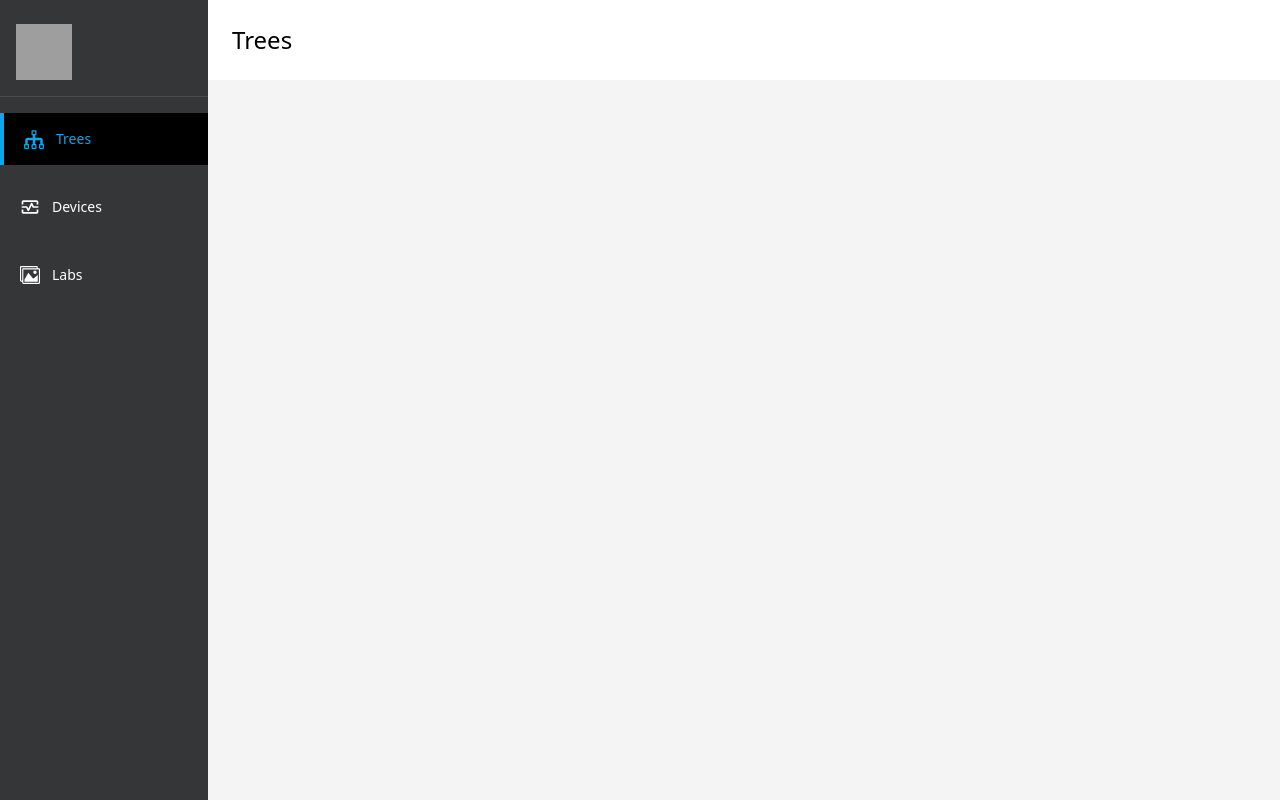
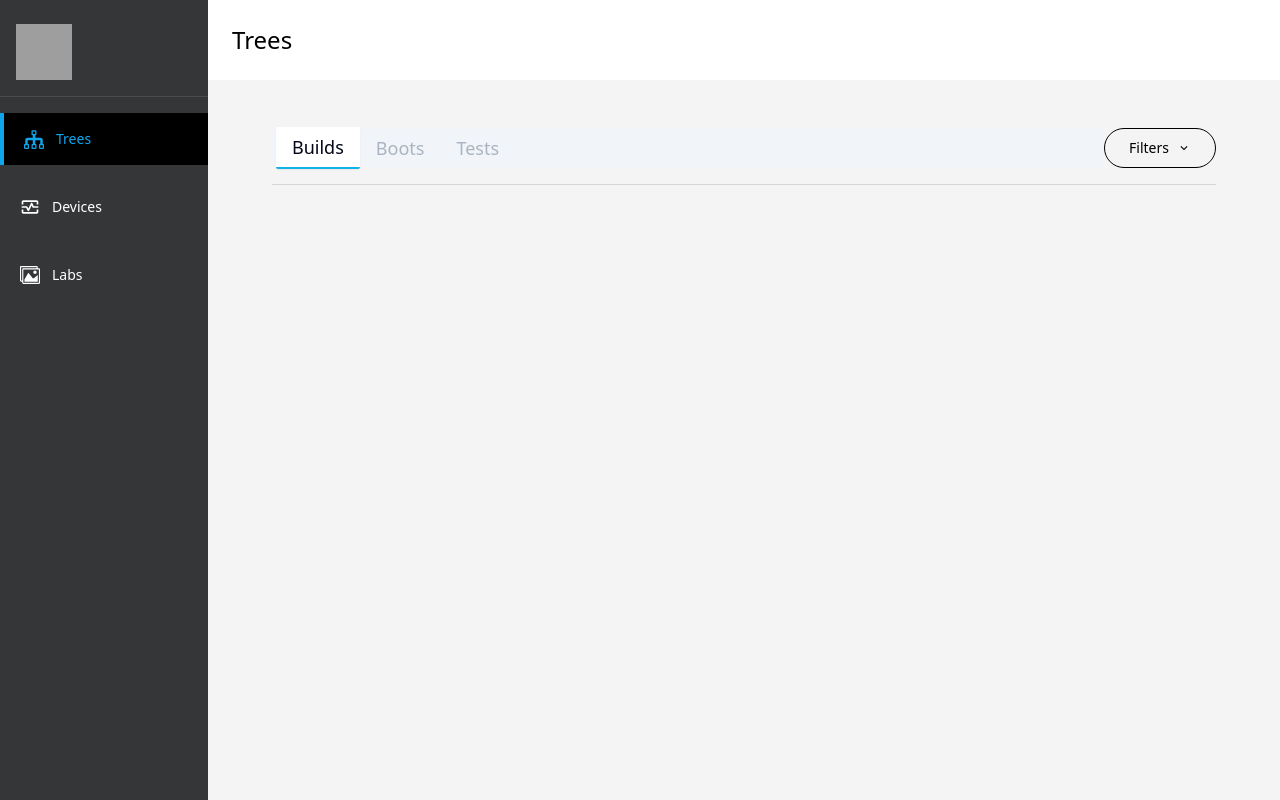
Before and after one commit to kernelci/dashboard, a React (Vite) app in the folder dashboard/: page /tree/1 in a window 1280 px wide. Built offline with nearby package versions, Linux system fonts and the light colour scheme; grey boxes are pictures that could not be loaded.

Commit message:
feat(#77): add builds boots tests tabs component and filters button

```diff
--- /dev/null
+++ b/dashboard/src/components/Button/ButtonWithIcon.tsx
@@ -0,0 +1,28 @@
+import { ReactElement } from 'react';
+import classNames from 'classnames';
+
+import { Button } from '../ui/button';
+
+interface IButtonWithIcon {
+  icon?: ReactElement;
+  label?: ReactElement;
+  className?: string;
+}
+
+const buttonsClassName =
+  'bg-lightGray border border-black text-black rounded-full items-center gap-2 hover:bg-darkGray px-6';
+
+const ButtonWithIcon = ({
+  icon,
+  label,
+  className,
+}: IButtonWithIcon): JSX.Element => {
+  return (
+    <Button className={classNames(buttonsClassName, className)}>
+      {label}
+      {icon}
+    </Button>
+  );
+};
+
+export default ButtonWithIcon;
--- a/dashboard/src/components/Tabs/Tabs.tsx
+++ b/dashboard/src/components/Tabs/Tabs.tsx
@@ -1,4 +1,8 @@
 import { ReactElement, useMemo } from 'react';
+
+import classNames from 'classnames';
+
+import { FormattedMessage } from 'react-intl';
 
 import { Tabs, TabsContent, TabsList, TabsTrigger } from '@/components/ui/tabs';
 
@@ -17,8 +21,15 @@ const TabsComponent = ({ defaultTab, tabs }: ITabsComponent): JSX.Element => {
   const tabsTrigger = useMemo(
     () =>
       tabs.map(tab => (
-        <TabsTrigger disabled={tab.disabled} key={tab.name} value={tab.name}>
-          {tab.name}
+        <TabsTrigger
+          className={classNames('text-lg px-4 bg-transparent', {
+            'border-b-2 border-lightBlue': !tab.disabled,
+          })}
+          disabled={tab.disabled}
+          key={tab.name}
+          value={tab.name}
+        >
+          <FormattedMessage id={tab.name} />
         </TabsTrigger>
       )),
     [tabs],
@@ -36,7 +47,7 @@ const TabsComponent = ({ defaultTab, tabs }: ITabsComponent): JSX.Element => {
 
   return (
     <Tabs defaultValue={defaultTab.name} className="w-full">
-      <TabsList>{tabsTrigger}</TabsList>
+      <TabsList className="w-full justify-start">{tabsTrigger}</TabsList>
       {tabsContent}
     </Tabs>
   );
--- /dev/null
+++ b/dashboard/src/components/Tabs/TreeDetailsTab.tsx
@@ -0,0 +1,27 @@
+import Tabs, { ITabItem } from '@/components/Tabs/Tabs';
+
+const TreeDetailsTab = (): JSX.Element => {
+  return <Tabs tabs={treeDetailsTab} defaultTab={treeDetailsTab[0]} />;
+};
+
+const bootsTab: ITabItem = {
+  name: 'treeDetails.boots',
+  content: <></>,
+  disabled: true,
+};
+
+const testsTab: ITabItem = {
+  name: 'treeDetails.tests',
+  content: <></>,
+  disabled: true,
+};
+
+const buildsTab: ITabItem = {
+  name: 'treeDetails.builds',
+  content: <></>,
+  disabled: false,
+};
+
+const treeDetailsTab = [buildsTab, bootsTab, testsTab];
+
+export default TreeDetailsTab;
--- a/dashboard/src/locales/messages/index.ts
+++ b/dashboard/src/locales/messages/index.ts
@@ -17,6 +17,11 @@ export const messages = {
       showing: 'Showing:',
       tree: 'Tree',
     },
+    treeDetails: {
+      boots: 'Boots',
+      builds: 'Builds',
+      tests: 'Tests',
+    },
     treeTable: {
       branch: 'Branch',
       build: 'Build Status (Failed / Total)',
--- a/dashboard/src/routes/TreeDetails/TreeDetails.tsx
+++ b/dashboard/src/routes/TreeDetails/TreeDetails.tsx
@@ -1,4 +1,22 @@
+import { MdExpandMore } from 'react-icons/md';
+
+import { FormattedMessage } from 'react-intl';
+
+import TreeDetailsTab from '@/components/Tabs/TreeDetailsTab';
+import ButtonWithIcon from '@/components/Button/ButtonWithIcon';
+
 const TreeDetails = (): JSX.Element => {
-  return <></>;
+  return (
+    <div className="flex flex-col pt-8">
+      <div className="flex flex-row pb-2 border-b border-darkGray">
+        <TreeDetailsTab />
+        <ButtonWithIcon
+          icon={<MdExpandMore />}
+          label={<FormattedMessage id="global.filters" />}
+        />
+      </div>
+    </div>
+  );
 };
+
 export default TreeDetails;
```
